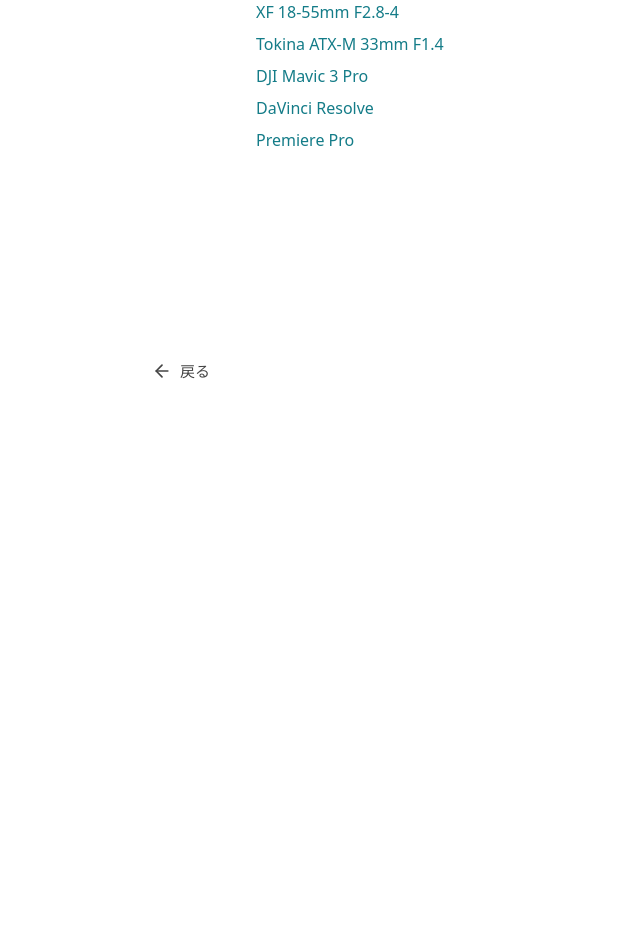
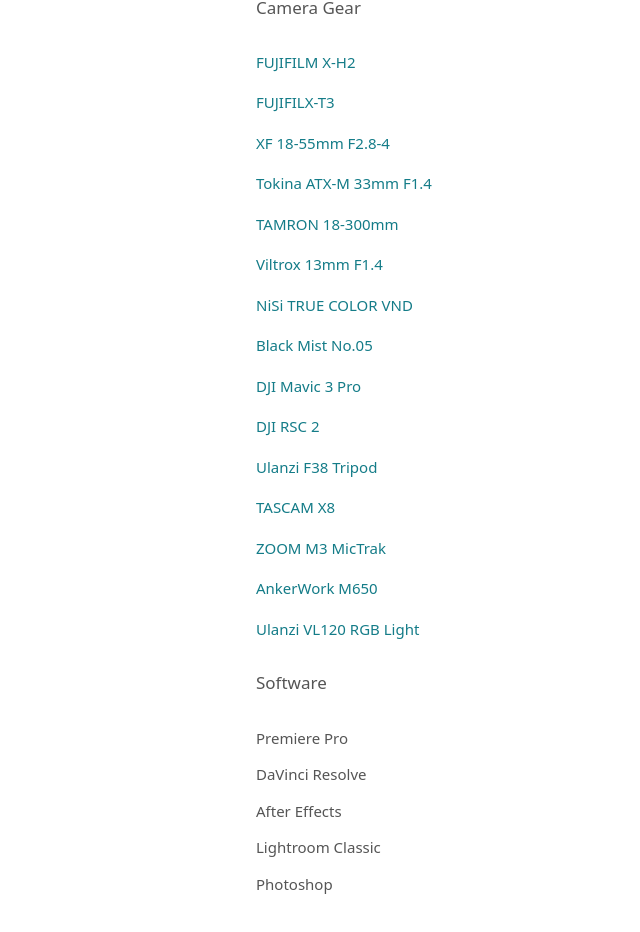
Before and after one commit to ikucha-portfolio/video-creator-portfolio-frontend, a React (Vite) app: page /about in a window 1280 px wide. Shown: the part 2655-3587 px from the top of the page, without its empty margins (0-640 px from the left). Before the commit the page ends 3165 px from the top, so only its background shows below. Built offline with nearby package versions, Linux system fonts and the light colour scheme; a web font is replaced by a local one.

Commit message:
GEAR調整

```diff
--- a/src/components/AboutB.jsx
+++ b/src/components/AboutB.jsx
@@ -189,20 +189,48 @@
           </ValueItem>
         </section>
 
-        <Divider />
+        <Divider />t
 
         {/* Gear */}
         <section className="space-y-10 max-w-3xl mx-auto">
           <SectionTitle translate="no">Gear & Software</SectionTitle>
 
-          <ul className="space-y-2">
-            <ListItem>FUJIFILM X-H2</ListItem>
-            <ListItem>XF 18-55mm F2.8-4</ListItem>
-            <ListItem>Tokina ATX-M 33mm F1.4</ListItem>
-            <ListItem>DJI Mavic 3 Pro</ListItem>
-            <ListItem>DaVinci Resolve</ListItem>
-            <ListItem>Premiere Pro</ListItem>
-          </ul>
+          <div className="text-[15px] text-[#555] leading-[1.9] space-y-6">
+
+            <h3 className="font-medium text-[17px] mt-4" translate="no">
+              Camera Gear
+            </h3>
+
+            <ul className="space-y-3">
+              <ListItem>FUJIFILM X-H2</ListItem>
+              <ListItem>FUJIFILX-T3</ListItem>
+              <ListItem>XF 18-55mm F2.8-4</ListItem>
+              <ListItem>Tokina ATX-M 33mm F1.4</ListItem>
+              <ListItem>TAMRON 18-300mm</ListItem>
+              <ListItem>Viltrox 13mm F1.4</ListItem>
+              <ListItem>NiSi TRUE COLOR VND</ListItem>
+              <ListItem>Black Mist No.05</ListItem>
+              <ListItem>DJI Mavic 3 Pro</ListItem>
+              <ListItem>DJI RSC 2</ListItem>
+              <ListItem>Ulanzi F38 Tripod</ListItem>
+              <ListItem>TASCAM X8</ListItem>
+              <ListItem>ZOOM M3 MicTrak</ListItem>
+              <ListItem>AnkerWork M650</ListItem>
+              <ListItem>Ulanzi VL120 RGB Light</ListItem>
+            </ul>
+
+            <h3 className="font-medium text-[17px] mt-10" ranslate="no">
+              Software
+            </h3>
+
+            <ul className="space-y-2" ranslate="no">
+              <li>Premiere Pro</li>
+              <li>DaVinci Resolve</li>
+              <li>After Effects</li>
+              <li>Lightroom Classic</li>
+              <li>Photoshop</li>
+            </ul>
+          </div>
         </section>
 
         <div className="pt-20">
```
